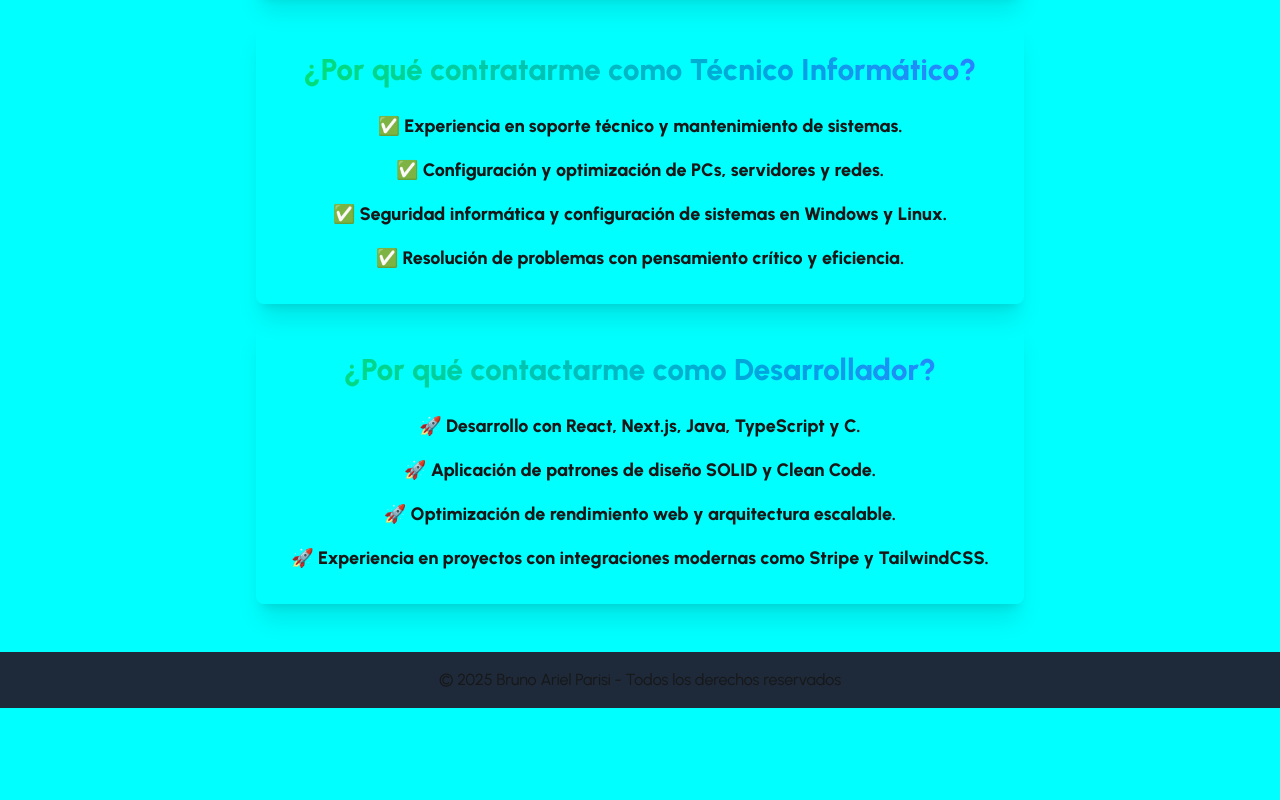
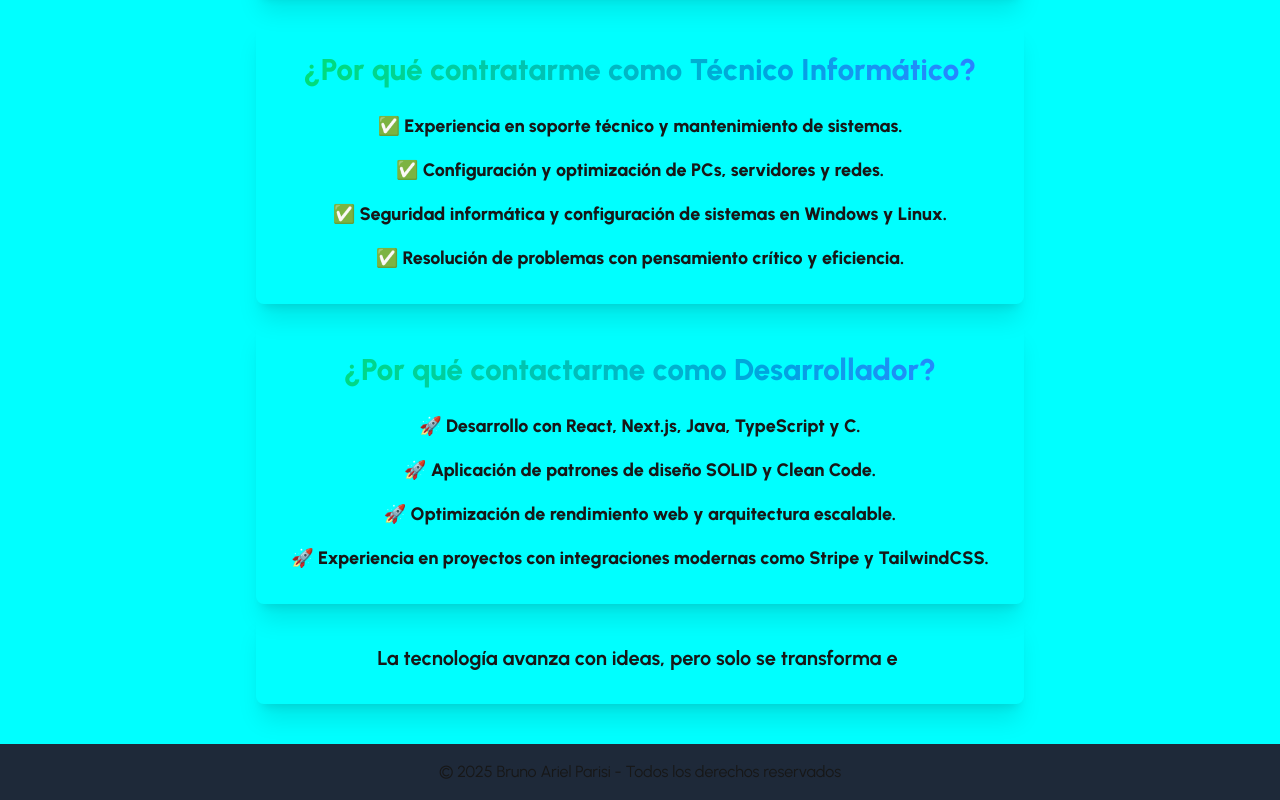
Before and after one commit to Brunitoa10/Portafolio, a Next.js app: page / in a window 1280 px wide. Shown: the part 931-1731 px from the top of the page. Before the commit the page ends 1639 px from the top, so only its background shows below. Built offline with nearby package versions, Linux system fonts and the light colour scheme.

Commit message:
Agregue frase

```diff
--- a/app/(sections)/Hero.tsx
+++ b/app/(sections)/Hero.tsx
@@ -44,6 +44,7 @@ export default function Hero() {
        <AboutMe />
        <MotivoTecnico />
        <MotivoDesarrollador />
+       <TypingText text="La tecnología avanza con ideas, pero solo se transforma en equipo. 🚀" className="text-center text-xl mx-auto p-8 rounded-lg shadow-xl transform transition duration-500 hover:scale-105" />
       </motion.div>
 
     </section>
```
